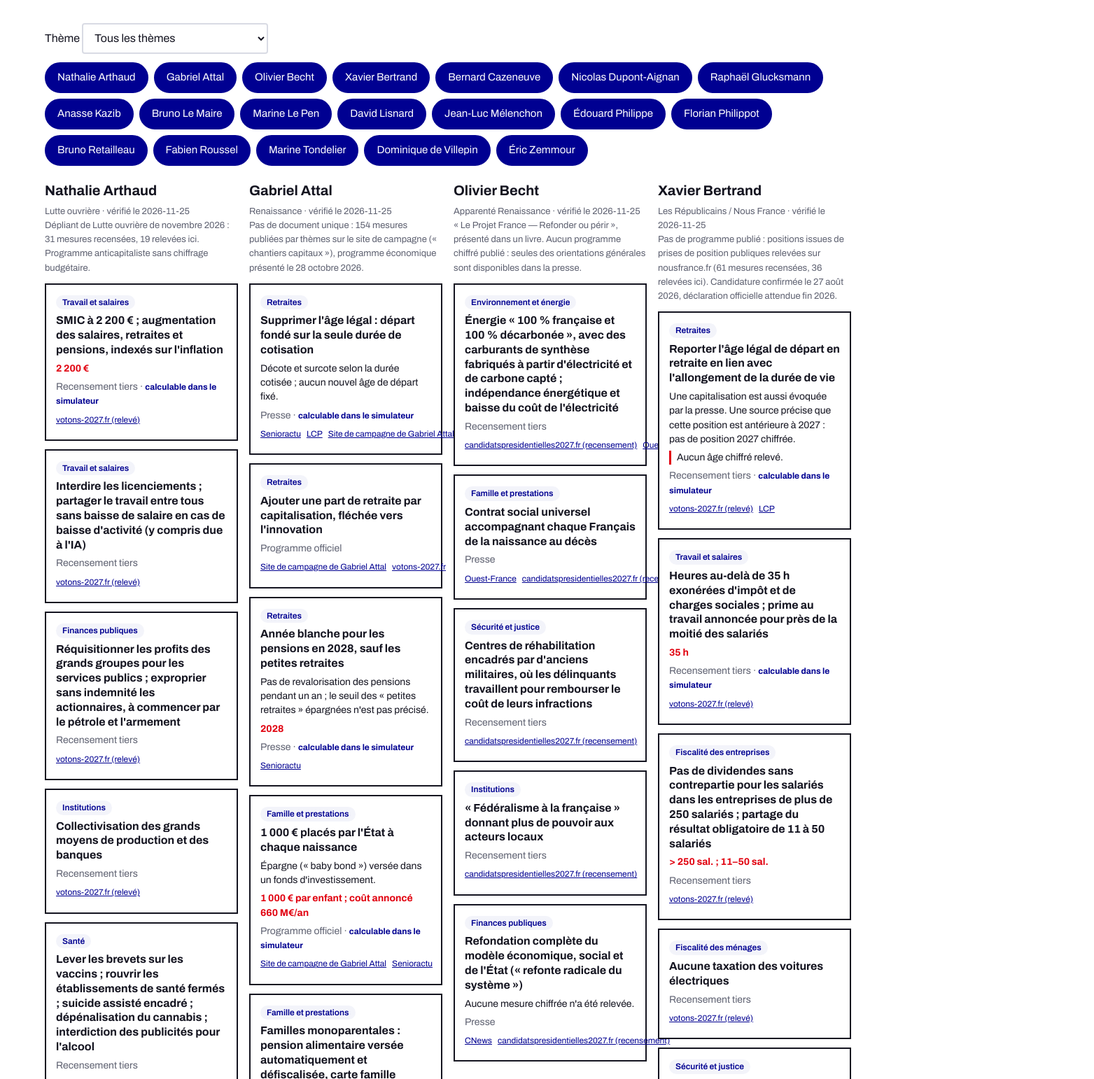
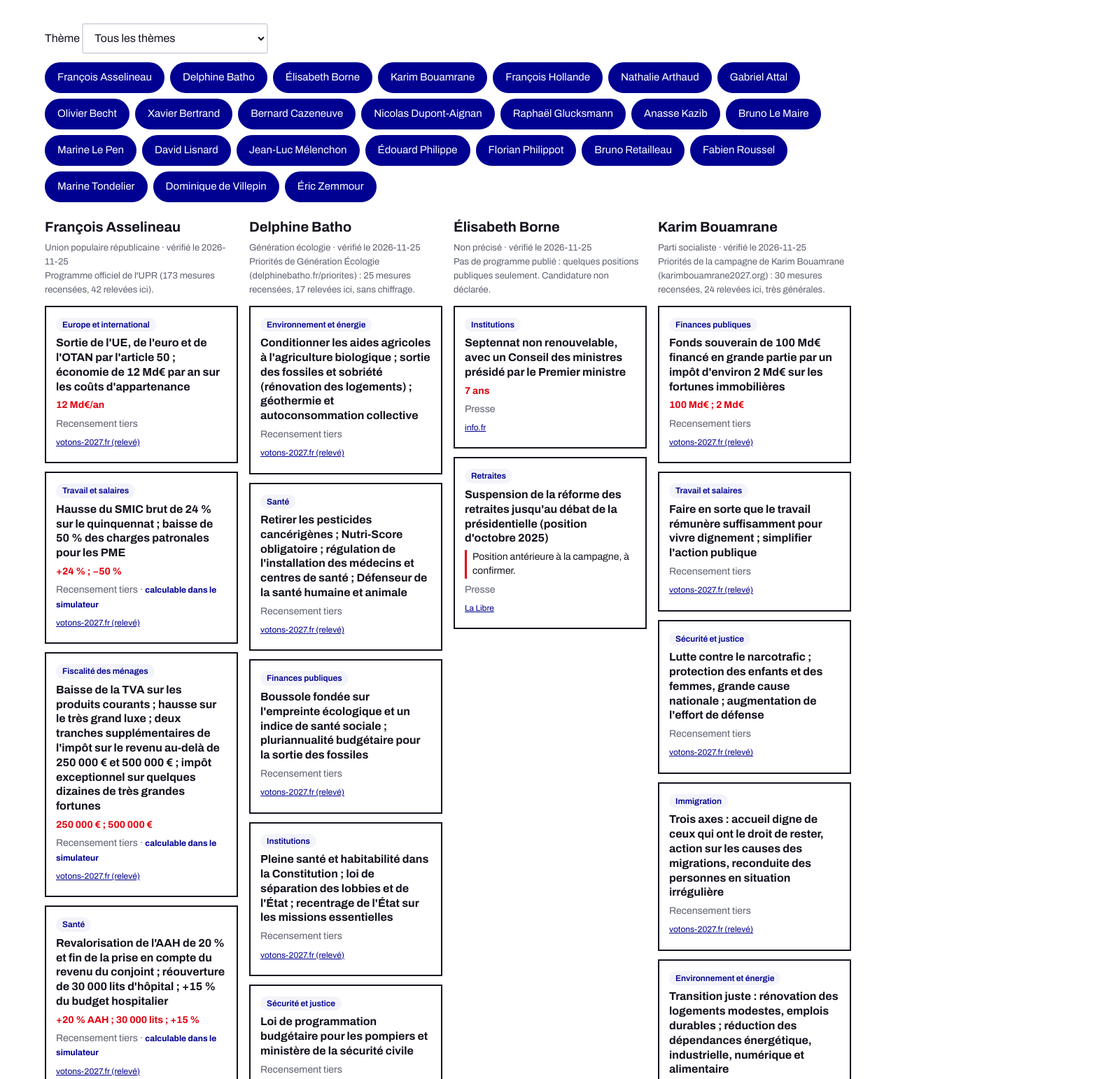
Before and after one commit to cdelabrouhe/test-page, a plain HTML site: page programmes.html in a window 1280 px wide. Shown: the part 199-1741 px from the top of the page at 70% size, 1563 px wide, since content can reach past the window. Drawn offline with Linux system fonts and the light colour scheme.

Commit message:
Vague 4 : Hollande, Borne, Asselineau, Batho, Bouamrane
Co-Authored-By: Claude Sonnet 5.5 <noreply@anthropic.com>
Claude-Session: https://claude.ai/code/session_01E5XLQVCumxMsSvz1xv4AHh

```diff
--- /dev/null
+++ b/data/mesures/asselineau.json
@@ -0,0 +1,126 @@
+{
+ "candidat": "asselineau",
+ "etat_programme": "Programme officiel de l'UPR (173 mesures recensées, 42 relevées ici).",
+ "verifie_le": "2026-11-25",
+ "mesures": [
+  {
+   "id": "ass-eur",
+   "theme": "europe",
+   "intitule": "Sortie de l'UE, de l'euro et de l'OTAN par l'article 50 ; économie de 12 Md€ par an sur les coûts d'appartenance",
+   "detail": null,
+   "chiffres": "12 Md€/an",
+   "sources": [
+    "v27-asselineau"
+   ],
+   "fiabilite": "recensement_tiers",
+   "simulable": false
+  },
+  {
+   "id": "ass-smic",
+   "theme": "travail",
+   "intitule": "Hausse du SMIC brut de 24 % sur le quinquennat ; baisse de 50 % des charges patronales pour les PME",
+   "detail": null,
+   "chiffres": "+24 % ; −50 %",
+   "sources": [
+    "v27-asselineau"
+   ],
+   "fiabilite": "recensement_tiers",
+   "simulable": true,
+   "parametres": {
+    "smic_hausse_pct": 24
+   }
+  },
+  {
+   "id": "ass-fisc",
+   "theme": "fiscalite-menages",
+   "intitule": "Baisse de la TVA sur les produits courants ; hausse sur le très grand luxe ; deux tranches supplémentaires de l'impôt sur le revenu au-delà de 250 000 € et 500 000 € ; impôt exceptionnel sur quelques dizaines de très grandes fortunes",
+   "detail": null,
+   "chiffres": "250 000 € ; 500 000 €",
+   "sources": [
+    "v27-asselineau"
+   ],
+   "fiabilite": "recensement_tiers",
+   "simulable": true,
+   "parametres": {
+    "tranche_250k": true,
+    "tranche_500k": true
+   }
+  },
+  {
+   "id": "ass-aah",
+   "theme": "sante",
+   "intitule": "Revalorisation de l'AAH de 20 % et fin de la prise en compte du revenu du conjoint ; réouverture de 30 000 lits d'hôpital ; +15 % du budget hospitalier",
+   "detail": null,
+   "chiffres": "+20 % AAH ; 30 000 lits ; +15 %",
+   "sources": [
+    "v27-asselineau"
+   ],
+   "fiabilite": "recensement_tiers",
+   "simulable": true,
+   "parametres": {
+    "aah_hausse_pct": 20,
+    "deconjugalisation": true
+   }
+  },
+  {
+   "id": "ass-inst",
+   "theme": "institutions",
+   "intitule": "RIC ; 500 députés ; sénateurs réduits à environ 100 ; Cour constitutionnelle remplaçant le Conseil constitutionnel",
+   "detail": null,
+   "chiffres": "500 députés ; ~100 sénateurs",
+   "sources": [
+    "v27-asselineau"
+   ],
+   "fiabilite": "recensement_tiers",
+   "simulable": false
+  },
+  {
+   "id": "ass-immi",
+   "theme": "immigration",
+   "intitule": "Sortie de Schengen ; taux effectif d'expulsions d'au moins 75 % ; fin des travailleurs détachés",
+   "detail": null,
+   "chiffres": "75 %",
+   "sources": [
+    "v27-asselineau"
+   ],
+   "fiabilite": "recensement_tiers",
+   "simulable": false
+  },
+  {
+   "id": "ass-sec",
+   "theme": "securite",
+   "intitule": "+20 % des budgets de la justice et de la police ; peines planchers pour les récidivistes ; perpétuité incompressible pour les terroristes",
+   "detail": null,
+   "chiffres": "+20 %",
+   "sources": [
+    "v27-asselineau"
+   ],
+   "fiabilite": "recensement_tiers",
+   "simulable": false
+  },
+  {
+   "id": "ass-edu",
+   "theme": "education",
+   "intitule": "Rétablir le cadre national du baccalauréat ; au moins 80 % du temps scolaire du primaire aux savoirs fondamentaux ; interdiction des téléphones en cours",
+   "detail": null,
+   "chiffres": "80 %",
+   "sources": [
+    "v27-asselineau"
+   ],
+   "fiabilite": "recensement_tiers",
+   "simulable": false
+  },
+  {
+   "id": "ass-ecol",
+   "theme": "environnement",
+   "intitule": "TVA supprimée sur les circuits courts et le bio français ; 70 % de rail pour le ferroutage ; écotaxe sur les poids lourds étrangers",
+   "detail": null,
+   "chiffres": "70 %",
+   "sources": [
+    "v27-asselineau"
+   ],
+   "fiabilite": "recensement_tiers",
+   "simulable": false
+  }
+ ]
+}
--- /dev/null
+++ b/data/mesures/batho.json
@@ -0,0 +1,67 @@
+{
+ "candidat": "batho",
+ "etat_programme": "Priorités de Génération Écologie (delphinebatho.fr/priorites) : 25 mesures recensées, 17 relevées ici, sans chiffrage.",
+ "verifie_le": "2026-11-25",
+ "mesures": [
+  {
+   "id": "bat-ecol",
+   "theme": "environnement",
+   "intitule": "Conditionner les aides agricoles à l'agriculture biologique ; sortie des fossiles et sobriété (rénovation des logements) ; géothermie et autoconsommation collective",
+   "detail": null,
+   "chiffres": null,
+   "sources": [
+    "v27-batho"
+   ],
+   "fiabilite": "recensement_tiers",
+   "simulable": false
+  },
+  {
+   "id": "bat-sante",
+   "theme": "sante",
+   "intitule": "Retirer les pesticides cancérigènes ; Nutri-Score obligatoire ; régulation de l'installation des médecins et centres de santé ; Défenseur de la santé humaine et animale",
+   "detail": null,
+   "chiffres": null,
+   "sources": [
+    "v27-batho"
+   ],
+   "fiabilite": "recensement_tiers",
+   "simulable": false
+  },
+  {
+   "id": "bat-eco",
+   "theme": "finances-publiques",
+   "intitule": "Boussole fondée sur l'empreinte écologique et un indice de santé sociale ; pluriannualité budgétaire pour la sortie des fossiles",
+   "detail": null,
+   "chiffres": null,
+   "sources": [
+    "v27-batho"
+   ],
+   "fiabilite": "recensement_tiers",
+   "simulable": false
+  },
+  {
+   "id": "bat-inst",
+   "theme": "institutions",
+   "intitule": "Pleine santé et habitabilité dans la Constitution ; loi de séparation des lobbies et de l'État ; recentrage de l'État sur les missions essentielles",
+   "detail": null,
+   "chiffres": null,
+   "sources": [
+    "v27-batho"
+   ],
+   "fiabilite": "recensement_tiers",
+   "simulable": false
+  },
+  {
+   "id": "bat-sec",
+   "theme": "securite",
+   "intitule": "Loi de programmation budgétaire pour les pompiers et ministère de la sécurité civile",
+   "detail": null,
+   "chiffres": null,
+   "sources": [
+    "v27-batho"
+   ],
+   "fiabilite": "recensement_tiers",
+   "simulable": false
+  }
+ ]
+}
--- /dev/null
+++ b/data/mesures/borne.json
@@ -0,0 +1,32 @@
+{
+ "candidat": "borne",
+ "etat_programme": "Pas de programme publié : quelques positions publiques seulement. Candidature non déclarée.",
+ "verifie_le": "2026-11-25",
+ "mesures": [
+  {
+   "id": "bor-inst",
+   "theme": "institutions",
+   "intitule": "Septennat non renouvelable, avec un Conseil des ministres présidé par le Premier ministre",
+   "detail": null,
+   "chiffres": "7 ans",
+   "sources": [
+    "info-borne"
+   ],
+   "fiabilite": "presse",
+   "simulable": false
+  },
+  {
+   "id": "bor-ret",
+   "theme": "retraites",
+   "intitule": "Suspension de la réforme des retraites jusqu'au débat de la présidentielle (position d'octobre 2025)",
+   "detail": null,
+   "chiffres": null,
+   "sources": [
+    "lalibre-borne"
+   ],
+   "fiabilite": "presse",
+   "simulable": false,
+   "divergence": "Position antérieure à la campagne, à confirmer."
+  }
+ ]
+}
--- /dev/null
+++ b/data/mesures/bouamrane.json
@@ -0,0 +1,79 @@
+{
+ "candidat": "bouamrane",
+ "etat_programme": "Priorités de la campagne de Karim Bouamrane (karimbouamrane2027.org) : 30 mesures recensées, 24 relevées ici, très générales.",
+ "verifie_le": "2026-11-25",
+ "mesures": [
+  {
+   "id": "bou-fonds",
+   "theme": "finances-publiques",
+   "intitule": "Fonds souverain de 100 Md€ financé en grande partie par un impôt d'environ 2 Md€ sur les fortunes immobilières",
+   "detail": null,
+   "chiffres": "100 Md€ ; 2 Md€",
+   "sources": [
+    "v27-bouamrane"
+   ],
+   "fiabilite": "recensement_tiers",
+   "simulable": false
+  },
+  {
+   "id": "bou-trav",
+   "theme": "travail",
+   "intitule": "Faire en sorte que le travail rémunère suffisamment pour vivre dignement ; simplifier l'action publique",
+   "detail": null,
+   "chiffres": null,
+   "sources": [
+    "v27-bouamrane"
+   ],
+   "fiabilite": "recensement_tiers",
+   "simulable": false
+  },
+  {
+   "id": "bou-sec",
+   "theme": "securite",
+   "intitule": "Lutte contre le narcotrafic ; protection des enfants et des femmes, grande cause nationale ; augmentation de l'effort de défense",
+   "detail": null,
+   "chiffres": null,
+   "sources": [
+    "v27-bouamrane"
+   ],
+   "fiabilite": "recensement_tiers",
+   "simulable": false
+  },
+  {
+   "id": "bou-immi",
+   "theme": "immigration",
+   "intitule": "Trois axes : accueil digne de ceux qui ont le droit de rester, action sur les causes des migrations, reconduite des personnes en situation irrégulière",
+   "detail": null,
+   "chiffres": null,
+   "sources": [
+    "v27-bouamrane"
+   ],
+   "fiabilite": "recensement_tiers",
+   "simulable": false
+  },
+  {
+   "id": "bou-ecol",
+   "theme": "environnement",
+   "intitule": "Transition juste : rénovation des logements modestes, emplois durables ; réduction des dépendances énergétique, industrielle, numérique et alimentaire",
+   "detail": null,
+   "chiffres": null,
+   "sources": [
+    "v27-bouamrane"
+   ],
+   "fiabilite": "recensement_tiers",
+   "simulable": false
+  },
+  {
+   "id": "bou-sante",
+   "theme": "sante",
+   "intitule": "Accès à des soins de qualité, lutte contre les déserts médicaux, préparation au vieillissement",
+   "detail": null,
+   "chiffres": null,
+   "sources": [
+    "v27-bouamrane"
+   ],
+   "fiabilite": "recensement_tiers",
+   "simulable": false
+  }
+ ]
+}
--- /dev/null
+++ b/data/mesures/hollande.json
@@ -0,0 +1,84 @@
+{
+ "candidat": "hollande",
+ "etat_programme": "Livre-programme « Unir. Nouveau monde, nouvelle gauche » (3 septembre 2026, 80 propositions) ; seules les mesures sur les retraites et la fiscalité sont détaillées dans la presse consultée. Décision de candidature annoncée en décembre 2026.",
+ "verifie_le": "2026-11-25",
+ "mesures": [
+  {
+   "id": "hol-ret",
+   "theme": "retraites",
+   "intitule": "Âge légal d'environ 63 ans au 1er janvier 2028, puis allongement de la durée de cotisation via un mécanisme d'ajustement piloté par les partenaires sociaux",
+   "detail": "Âge pivot corrigé en permanence selon l'espérance de vie ; part de capitalisation gérée par les partenaires sociaux.",
+   "chiffres": "63 ans (2028)",
+   "sources": [
+    "lcp-hollande"
+   ],
+   "fiabilite": "presse",
+   "simulable": true,
+   "parametres": {
+    "age_legal": 63,
+    "annee": 2028,
+    "duree_cotisation_evolutive": true,
+    "capitalisation_partielle": true
+   }
+  },
+  {
+   "id": "hol-index",
+   "theme": "retraites",
+   "intitule": "Limiter l'indexation des pensions à 1 % pendant cinq ans ; désindexation partielle envisageable au-delà d'un seuil de revenus",
+   "detail": "Équivaudrait à un report d'un an de l'âge de départ selon le texte (non chiffré).",
+   "chiffres": "1 % / 5 ans",
+   "sources": [
+    "lcp-hollande"
+   ],
+   "fiabilite": "presse",
+   "simulable": true,
+   "parametres": {
+    "indexation_pensions_pct": 1,
+    "duree_annees": 5
+   }
+  },
+  {
+   "id": "hol-cot",
+   "theme": "travail",
+   "intitule": "Baisser les cotisations salariales pour rapprocher le salaire net du brut",
+   "detail": null,
+   "chiffres": null,
+   "sources": [
+    "lcp-hollande"
+   ],
+   "fiabilite": "presse",
+   "simulable": true,
+   "parametres": {
+    "baisse_cotisations_salariales": true
+   }
+  },
+  {
+   "id": "hol-tva",
+   "theme": "fiscalite-menages",
+   "intitule": "TVA normale portée progressivement de 20 % à 24 % ; taux de 5,5 % ramené à 0 % pour l'énergie, les carburants et les produits de première nécessité",
+   "detail": "Finance la baisse des cotisations, avec une contribution sur une partie des grosses successions.",
+   "chiffres": "20 % → 24 % ; 5,5 % → 0 %",
+   "sources": [
+    "lcp-hollande"
+   ],
+   "fiabilite": "presse",
+   "simulable": true,
+   "parametres": {
+    "tva_normale_pct": 24,
+    "tva_reduite_energie_pct": 0
+   }
+  },
+  {
+   "id": "hol-succ",
+   "theme": "fiscalite-menages",
+   "intitule": "Contribution sur une partie des grosses successions",
+   "detail": null,
+   "chiffres": null,
+   "sources": [
+    "lcp-hollande"
+   ],
+   "fiabilite": "presse",
+   "simulable": false
+  }
+ ]
+}
--- a/data/sources.json
+++ b/data/sources.json
@@ -607,5 +607,54 @@
   "media": "Paris Match Belgique",
   "date": "2026-10-14",
   "url": "https://www.parismatch.be/actualites/monde/2026/10/14/france-natacha-polony-annonce-sa-candidature-a-lelection-presidentielle-OUVKQKV6MBFQZCJKLBGST2N4CY/"
+ },
+ {
+  "id": "lcp-hollande",
+  "titre": "François Hollande propose la retraite à 63 ans et dira « en décembre » s'il est candidat",
+  "media": "LCP",
+  "date": "2026-09-03",
+  "url": "https://lcp.fr/actualites/presidentielle-francois-hollande-propose-la-retraite-a-63-ans-et-dira-en-decembre-s-il"
+ },
+ {
+  "id": "euronews-hollande",
+  "titre": "Nouveau livre de Hollande, un manifeste sous forme de programme pour la présidentielle",
+  "media": "Euronews",
+  "date": "2026-09-03",
+  "url": "https://fr.euronews.com/2026/09/03/presidentielle-francois-hollande-devoile-son-plan-pour-la-france-dans-un-livre-sans-se-dec"
+ },
+ {
+  "id": "info-borne",
+  "titre": "Borne claque la porte de Renaissance",
+  "media": "info.fr",
+  "date": "2026-05-08",
+  "url": "https://info.fr/borne-demission-renaissance-attal-presidentielle/"
+ },
+ {
+  "id": "lalibre-borne",
+  "titre": "Élisabeth Borne ouvre la porte à une « suspension » de la réforme des retraites",
+  "media": "La Libre",
+  "date": "2025-10-07",
+  "url": "https://www.lalibre.be/international/europe/2025/10/07/elisabeth-borne-ouvre-la-porte-a-une-suspension-de-la-reforme-des-retraites-EQAS6A7YV5ARRGXEVYU3UMELCA/"
+ },
+ {
+  "id": "v27-asselineau",
+  "titre": "Programme de François Asselineau pour 2027",
+  "media": "votons-2027.fr (relevé)",
+  "date": "2026-11",
+  "url": "https://votons-2027.fr/candidats/asselineau/programme"
+ },
+ {
+  "id": "v27-batho",
+  "titre": "Programme de Delphine Batho pour 2027",
+  "media": "votons-2027.fr (relevé)",
+  "date": "2026-11",
+  "url": "https://votons-2027.fr/candidats/batho/programme"
+ },
+ {
+  "id": "v27-bouamrane",
+  "titre": "Programme de Karim Bouamrane pour 2027",
+  "media": "votons-2027.fr (relevé)",
+  "date": "2026-11",
+  "url": "https://votons-2027.fr/candidats/bouamrane/programme"
  }
 ]
--- a/programmes.html
+++ b/programmes.html
@@ -60,7 +60,7 @@ select:focus,input:focus,.chip:focus-visible{outline:3px solid var(--blue);outli
 {
 const esc=s=>String(s??'').replace(/[&<>"']/g,c=>({'&':'&amp;','<':'&lt;','>':'&gt;','"':'&quot;',"'":'&#39;'}[c]));
 const FIA={programme_officiel:'Programme officiel',presse:'Presse',recensement_tiers:'Recensement tiers'};
-const WAVE=['arthaud','attal','becht','bertrand','cazeneuve','dupont-aignan','glucksmann','kazib','le-maire','le-pen','lisnard','melenchon','philippe','philippot','retailleau','roussel','tondelier','villepin','zemmour'];
+const WAVE=['asselineau','batho','borne','bouamrane','hollande','arthaud','attal','becht','bertrand','cazeneuve','dupont-aignan','glucksmann','kazib','le-maire','le-pen','lisnard','melenchon','philippe','philippot','retailleau','roussel','tondelier','villepin','zemmour'];
 let themes=[],cands=[],data={},S={},theme='tous',sel=new Set(WAVE);
 const cols=document.getElementById('cols');
 function mcard(m){
```
